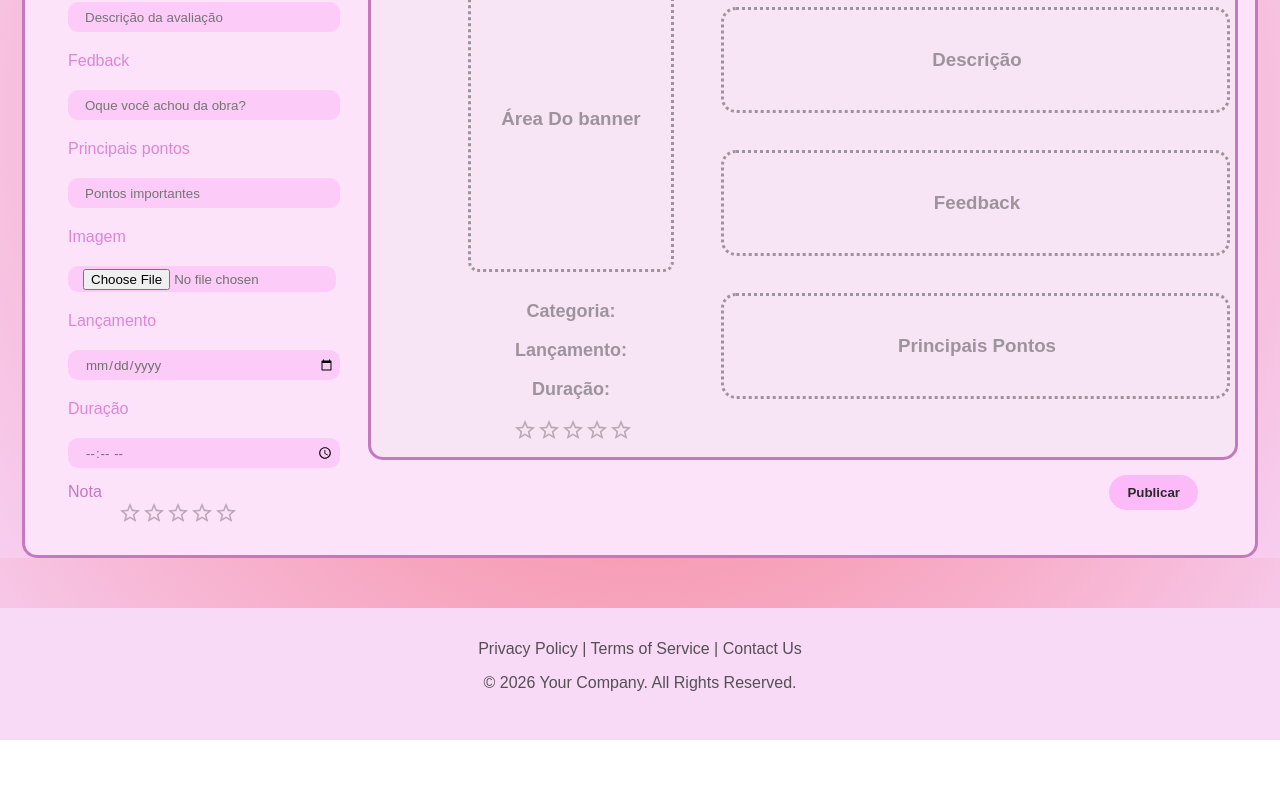
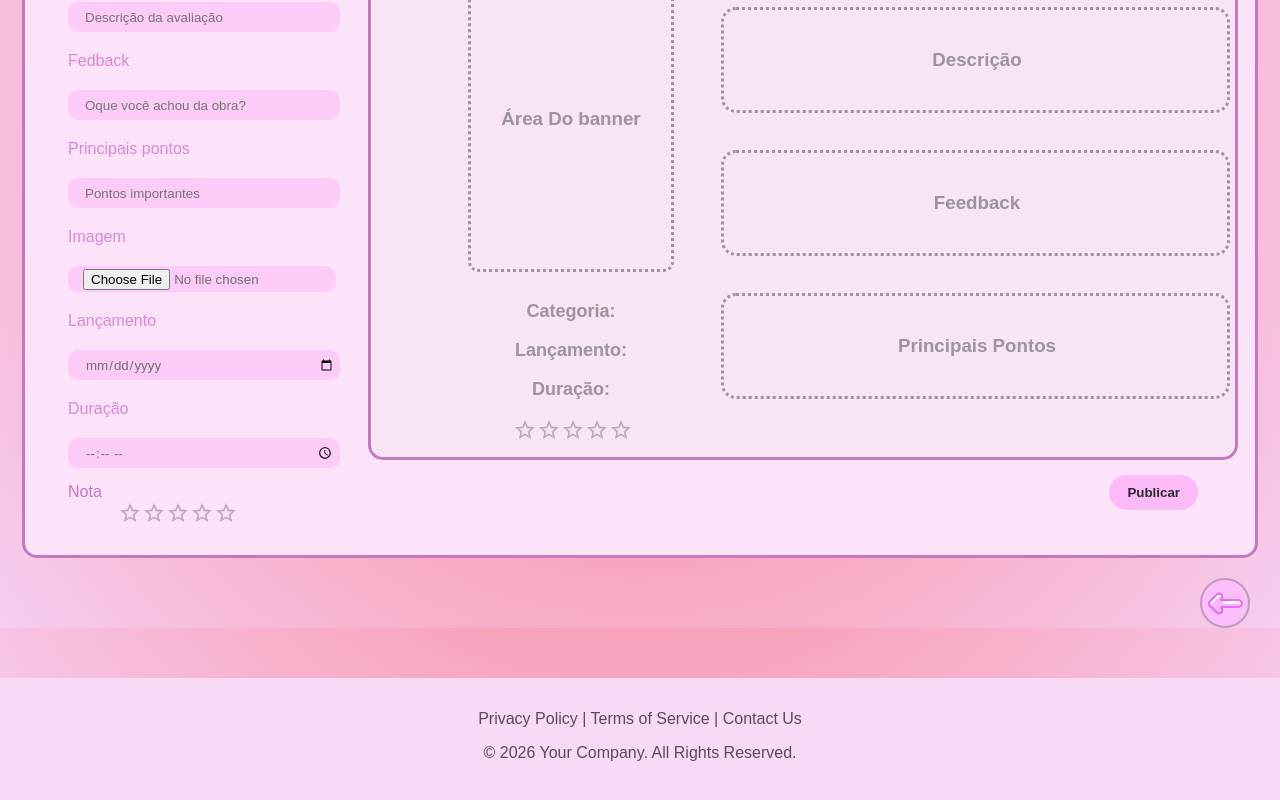
Before and after one commit to helenalacerda06/pj, a React (Create React App) app in the folder my-app/: page /criar-avaliacao in a window 1280 px wide. Shown: the part 426-1226 px from the top of the page. Before the commit the page ends 1166 px from the top, so only its background shows below. Built offline with nearby package versions, Linux system fonts and the light colour scheme.

Commit message:
botão de voltar

```diff
--- /dev/null
+++ b/my-app/src/componentes/button/buttonVoltar.css
@@ -0,0 +1,18 @@
+.voltar {
+    height: 50px;
+    width: 50px;
+    border-radius: 30px;
+    margin-left: 1200px;
+    background: #fcbffc;
+    border-color: #c099bd;
+    border-style: solid;
+    margin-top: 20px;
+    justify-content: center;
+    display: flex;
+    align-items: center;
+}
+
+.imgVoltar {
+    height: 35px;
+    background: transparent;
+}
--- /dev/null
+++ b/my-app/src/componentes/button/buttonVoltar.js
@@ -0,0 +1,20 @@
+import Seta from '../../seta-esquerda.png'
+import style from './buttonVoltar.css'
+import { useNavigate } from 'react-router-dom';
+
+function ButtonVoltar({onVoltar}) {
+    const navigate = useNavigate();
+
+    function Voltar(){
+        navigate("/home");
+    }
+    return (
+        <button className='voltar' type='submit' id='buttonCadastrar' onClick={Voltar} >
+            <span className='imgVoltar'>
+                <img className='imgVoltar' src={Seta} />
+            </span>
+        </button>
+    )
+}
+
+export default ButtonVoltar;
--- a/my-app/src/componentes/pages/cardsAva/paginasCardsAva.js
+++ b/my-app/src/componentes/pages/cardsAva/paginasCardsAva.js
@@ -22,14 +22,11 @@ function PaginaCadsAva() {
                             <img className='seta' src={SetaEsquerda} />
                         </span>
                     </button>
-                           {/* {avliacao !== "" &&  } */}
                     <button className='carouselButtonDireita'>
                         <span className='seta'>
                             <img className='seta' src={SetaDireita} />
                         </span>
                     </button>
-
-
 
                 </div>
 
--- a/my-app/src/componentes/pages/criarAvaliacao/criarAvaliacao.js
+++ b/my-app/src/componentes/pages/criarAvaliacao/criarAvaliacao.js
@@ -5,6 +5,7 @@ import Rating from '@mui/material/Rating';
 import Stack from '@mui/material/Stack'
 import Header from '../../Header'
 import Footer from '../../Footer';
+import ButtoVoltar from '../../button/buttonVoltar'
 
 
 function CriarAvaliação() {
@@ -151,8 +152,9 @@ function CriarAvaliação() {
                         </div>
                         <button className='buttonPublicar'>Publicar</button>
                     </div>
+                </div>
+                <ButtoVoltar />
 
-                </div>
             </main>
             <Footer />
         </div>
```
